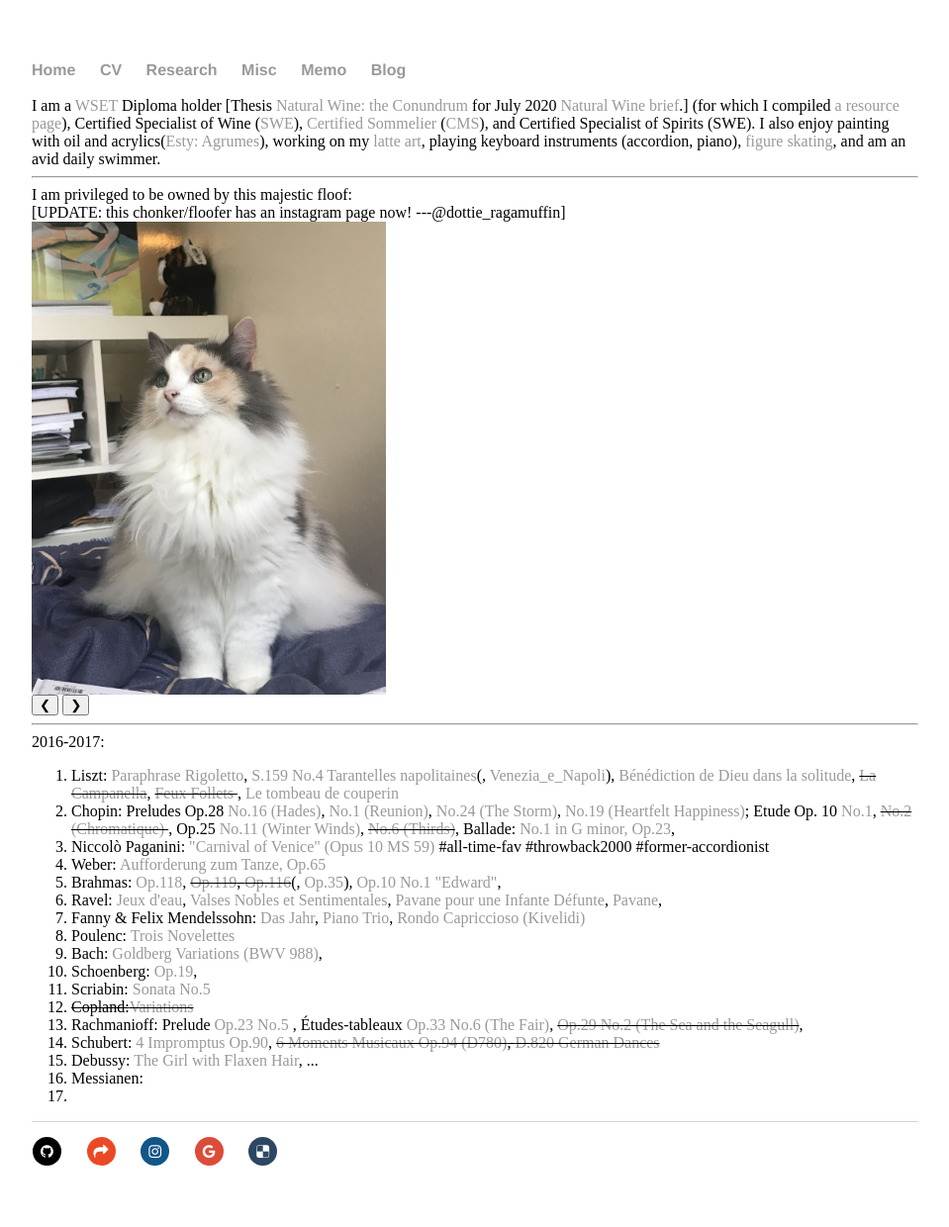
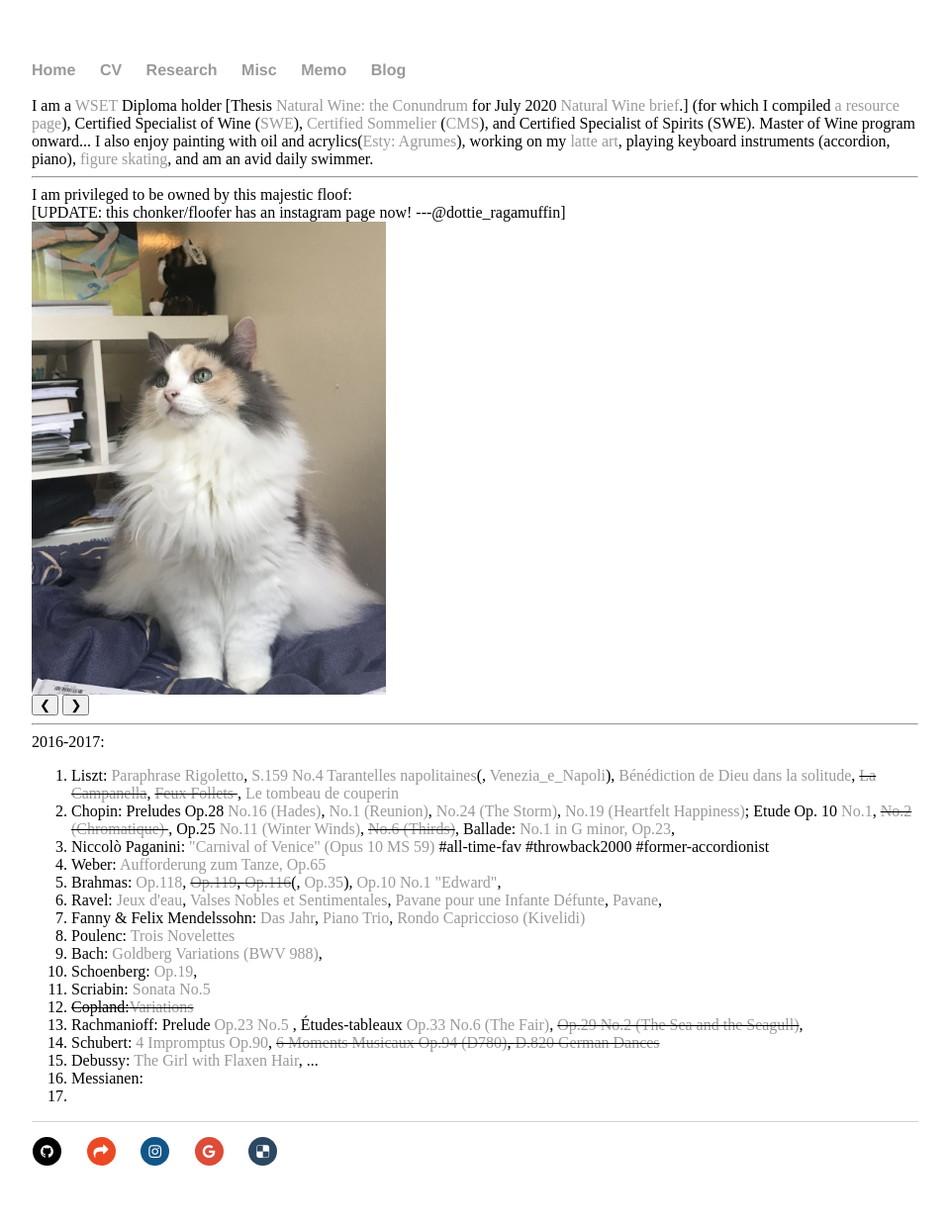
Before and after one commit to shenglih/shenglih.github.io, a Jekyll site: the page built from misc/index.html, in a window 1280 px wide. Shown: the whole page at 99% size, without its empty margins (160-1119 px from the left). Built offline with Jekyll 4.4.1, drawn with Linux system fonts in a browser that asks for light colours; comment, search, counter and statistics services are not loaded.

Commit message:
Update index.html

```diff
--- a/misc/index.html
+++ b/misc/index.html
@@ -7,7 +7,7 @@ title: Shengli Hu, Misc
 <div class="blurb">
 
 	I am a <a href="https://www.wsetglobal.com/">WSET</a> Diploma holder [Thesis <a href="/research/D6_July2020_Shengli_Hu.pdf">Natural Wine: the Conundrum</a> for July 2020 <a href="/misc/WSET_L4Diploma_D6_Natural_Wine.pdf">Natural Wine brief</a>.] (for which I compiled <a href="/misc/wine_links.html">a resource page</a>), Certified Specialist of Wine (<a href="http://www.societyofwineeducators.org/">SWE</a>),
-	<a href="https://tinyurl.com/y4zusmuc">Certified Sommelier</a> (<a href="https://www.mastersommeliers.org">CMS</a>), and Certified Specialist of Spirits (SWE).
+	<a href="https://tinyurl.com/y4zusmuc">Certified Sommelier</a> (<a href="https://www.mastersommeliers.org">CMS</a>), and Certified Specialist of Spirits (SWE). Master of Wine program onward...
 
 	I also enjoy painting with oil and acrylics(<a href="">Esty: Agrumes</a>), working on my<a href="https://dl.orangedox.com/rn378g"> latte art</a>, playing keyboard instruments (accordion, piano), <a href="/misc/skating.html">figure skating</a>, and am an avid daily swimmer.</li>
 	<hr>
```
